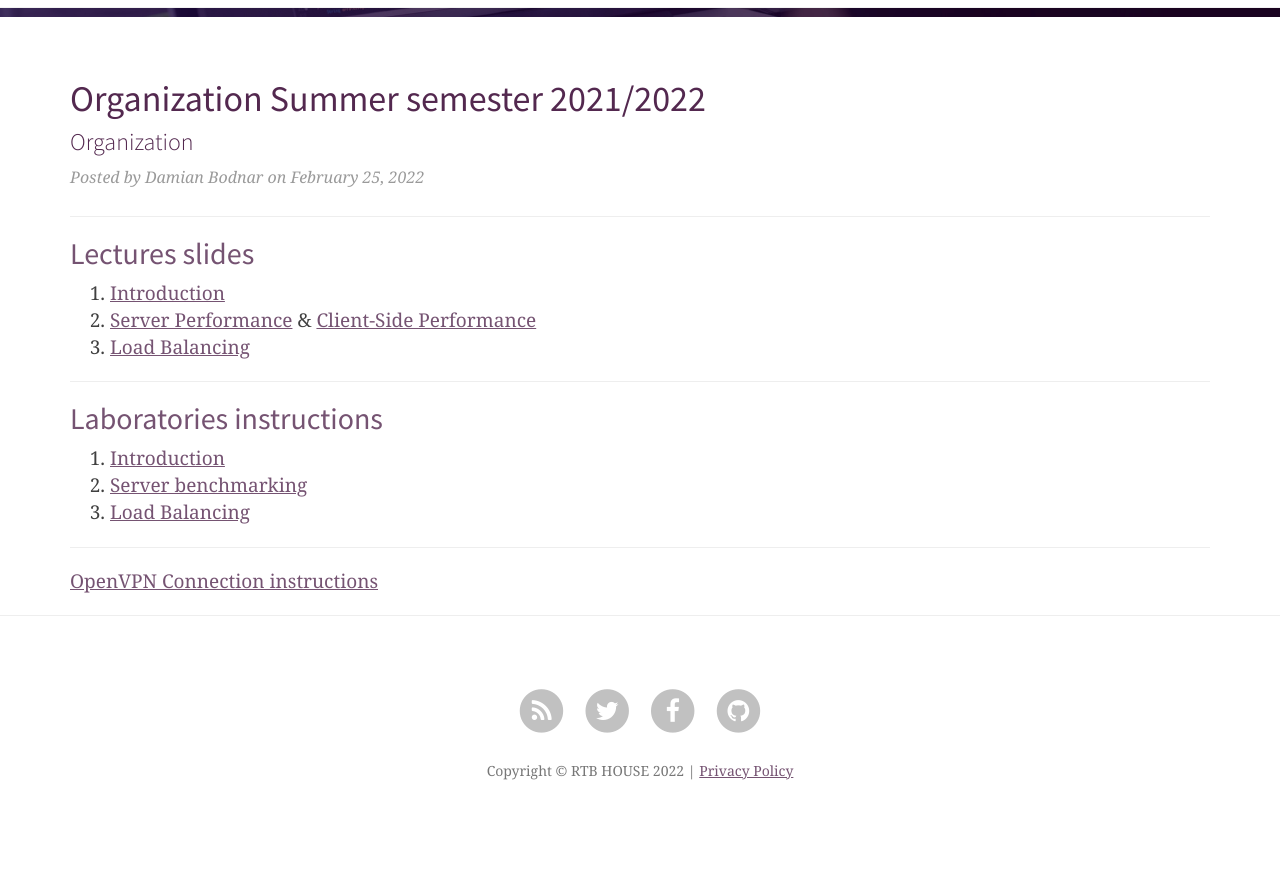
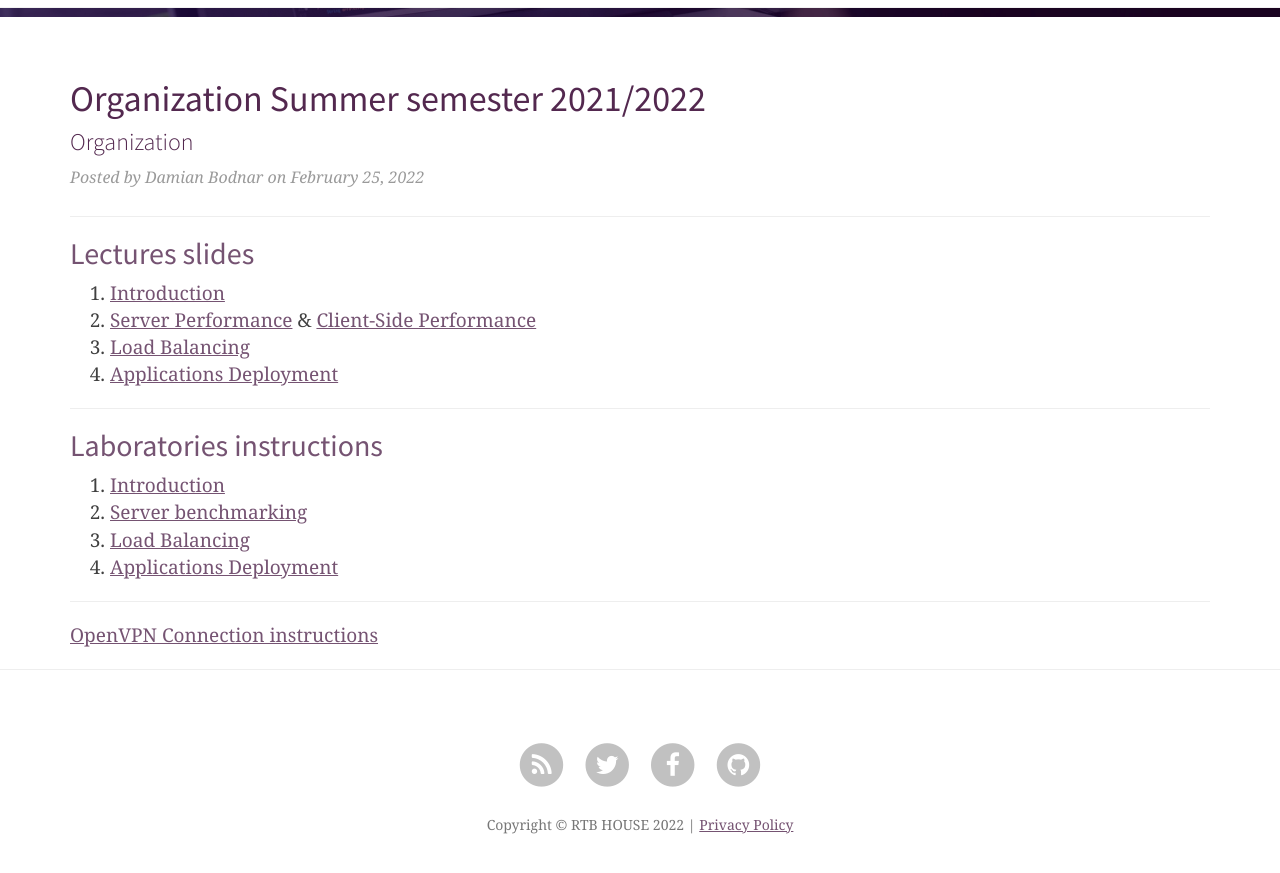
Before and after one commit to RTBHOUSE/mimuw-blog, a Jekyll site: the page built from index.html, in a window 1280 px wide and 900 px high, scrolled down 585 px. Shown: the top 873 px of the window. Built offline with Jekyll 4.4.1, drawn with Linux system fonts in a browser that asks for light colours; nearby versions of some CDN libraries; the list of posts is cut into pages by our own code; before the commit the page ends 1431 px from its top, so only the background shows below that.

Commit message:
4th lecture: applications deployment links

```diff
--- a/index.html
+++ b/index.html
@@ -37,6 +37,9 @@ image: "img/home-bg.jpg"
 		<li>
 			<a href="/slides/3.pdf">Load Balancing</a>
 		</li>
+		<li>
+			<a href="/slides/4.pdf">Applications Deployment</a>
+		</li>
 	</ol>
 </div>
 
@@ -50,11 +53,14 @@ image: "img/home-bg.jpg"
 		<li>
 			<a href="/labs/1.pdf">Introduction</a>
 		</li>
-    <li>
+    	<li>
 			<a href="/labs/2.pdf">Server benchmarking</a>
 		</li>
 		<li>
 			<a href="https://github.com/RTBHOUSE/mimuw-lab/tree/main/lab03">Load Balancing</a>
+		</li>
+		<li>
+			<a href="https://github.com/RTBHOUSE/mimuw-lab/tree/main/lab04">Applications Deployment</a>
 		</li>
 	</ol>
 </div>
```
Also changed, not shown: 1 other file.
